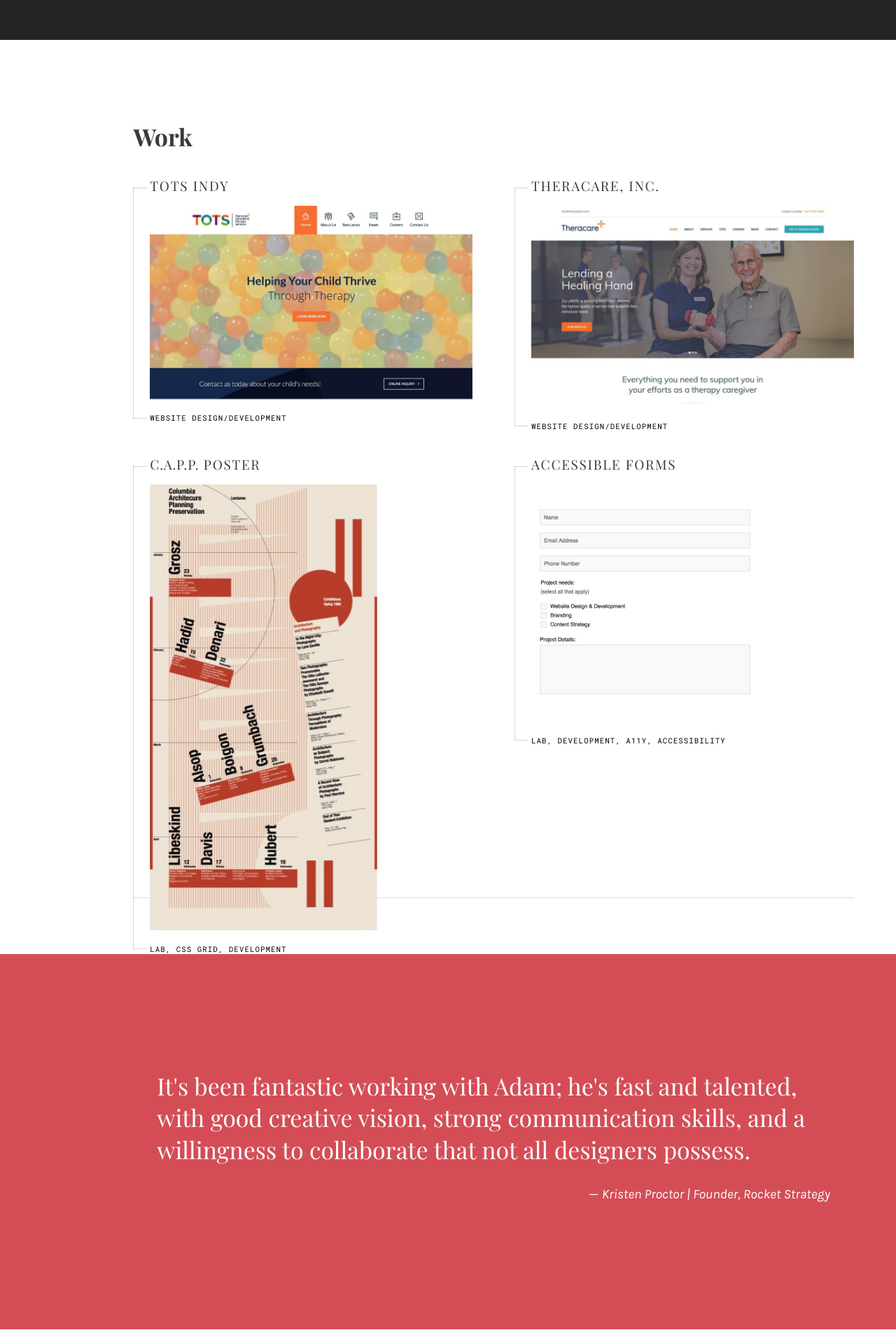
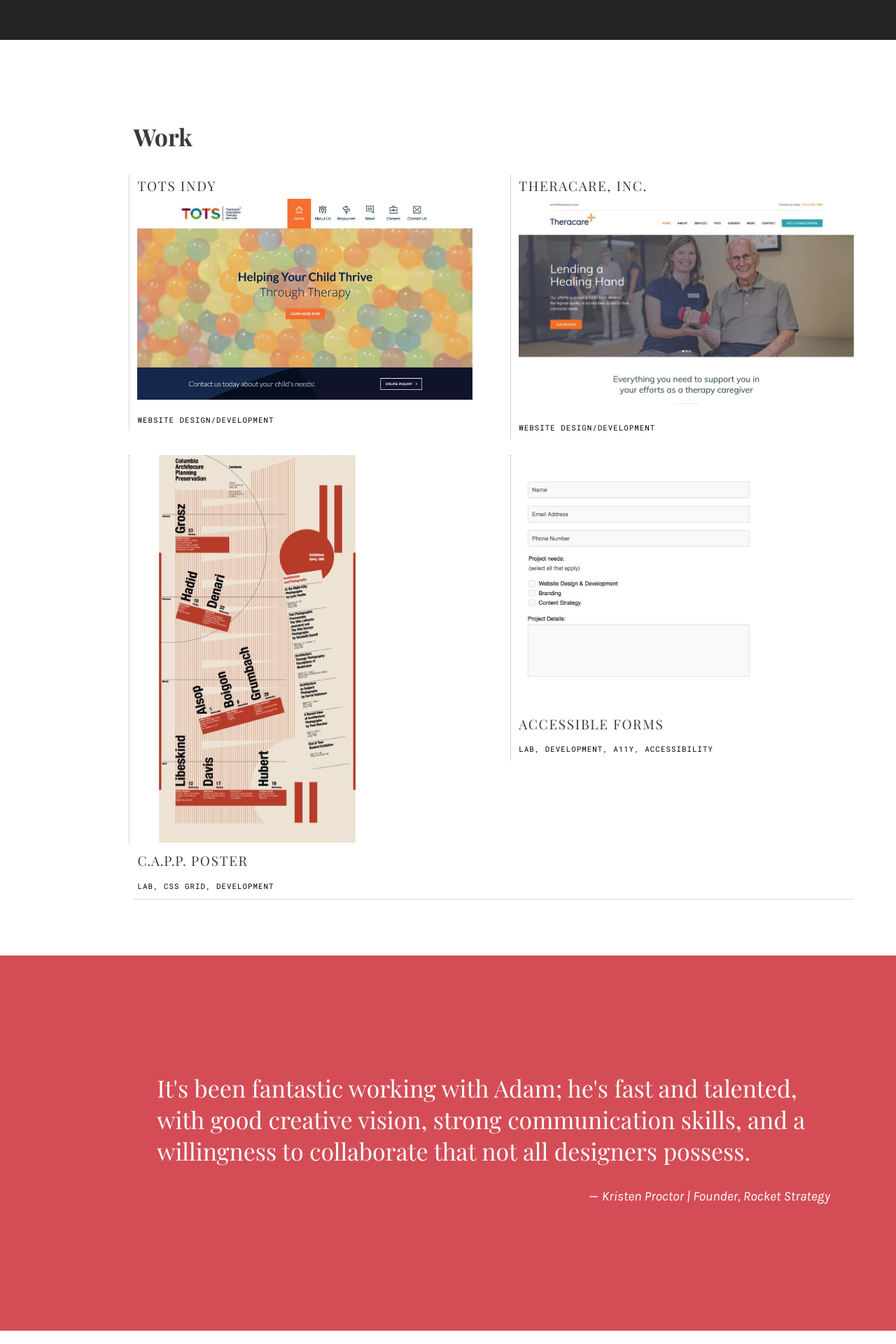
Before and after one commit to claxondesignco/claxondesignco.github.io, a Jekyll site: the page built from index.html, in a window 1280 px wide. Shown: the part 1292-3212 px from the top of the page at 70% size. Built offline with Jekyll 4.4.1, drawn with Linux system fonts in a browser that asks for light colours; nearby versions of some CDN libraries; comment, search, counter and statistics services are not loaded.

Commit message:
Removed grid styles from portfolio items

```diff
--- a/_sass/_sections.sass
+++ b/_sass/_sections.sass
@@ -354,27 +354,23 @@
 .lab-item
   width: auto
   max-width: unset
-  display: grid
-  grid: auto auto auto auto auto / #{ms(0)} 20fr
-  grid-column-gap: 0.25rem
-  grid-row-gap: 0.5em
-  // height: ms(10)
   position: relative
+  padding-left: ms(-4)
 
   &::before
     content: ""
-    grid-area: 1/1/6/2
     border: 1px dotted $white-s3
     border-right: none
     height: calc(100% - 2em)
     // width: ms(-4)
-    align-self: center
+    height: 100%
+    display: block
+    position: absolute
+    left: -#{ms(-4)}
 
 .portfolio-item-header,
 .lab-item-header
-  grid-area: 1/2/3/3
   z-index: 1
-  align-self: start
 
   & > h3
     font-family: $serif
@@ -392,7 +388,6 @@
 
 .portfolio-item-footer,
 .lab-item-footer
-  grid-area: 4/2/6/3
   align-self: center
 
 .portfolio-item-footer,
@@ -416,7 +411,6 @@
 
 .portfolio-item-image,
 .lab-item-image
-  grid-area: 3/2/4/3
   width: 100%
   max-width: 100%
   height: auto
--- a/index.html
+++ b/index.html
@@ -30,10 +30,10 @@
     {% if portfolio.homepage %}
       <a class="portfolio-item-link aos-init aos-animate" target="_blank" href="{{ portfolio.link }}" data-aos="fade-up">
         <article class="portfolio-item" style="--brand-color: #{{ portfolio.brand-color }};">
-          <img class="portfolio-item-image{% if portfolio.contain %} contain{% endif %}{% if portfolio.type == "Logotype" %} logo{% endif %}" srcset="/assets/images/{{ portfolio.image }}.{{ portfolio.image-extension }} 1x, /assets/images/{{ portfolio.image }}.{{ portfolio.image-extension }} 2x" alt="{{ portfolio.title }} thumbnail">
           <header class="portfolio-item-header">
             <h3>{{ portfolio.title }}</h3>
           </header>
+          <img class="portfolio-item-image{% if portfolio.contain %} contain{% endif %}{% if portfolio.type == "Logotype" %} logo{% endif %}" srcset="/assets/images/{{ portfolio.image }}.{{ portfolio.image-extension }} 1x, /assets/images/{{ portfolio.image }}.{{ portfolio.image-extension }} 2x" alt="{{ portfolio.title }} thumbnail">
           <footer class="portfolio-item-footer">
             <p class="intro-type">{{ portfolio.type }}</p>
           </footer>
--- /dev/null
+++ b/robots.txt
@@ -0,0 +1,2 @@
+User-agent: *
+Disallow: /
```
Also changed, not shown: _sass/_forms.sass (+4 -4 lines).
